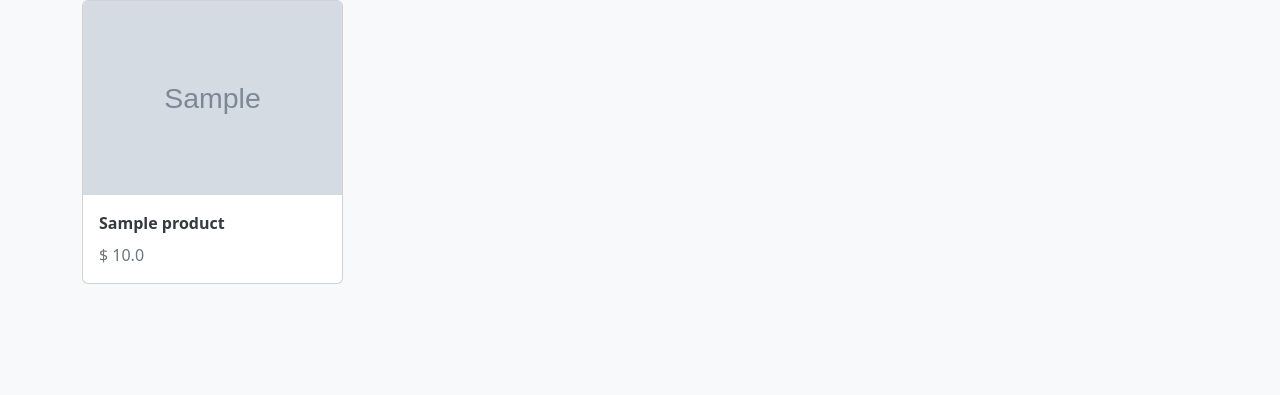
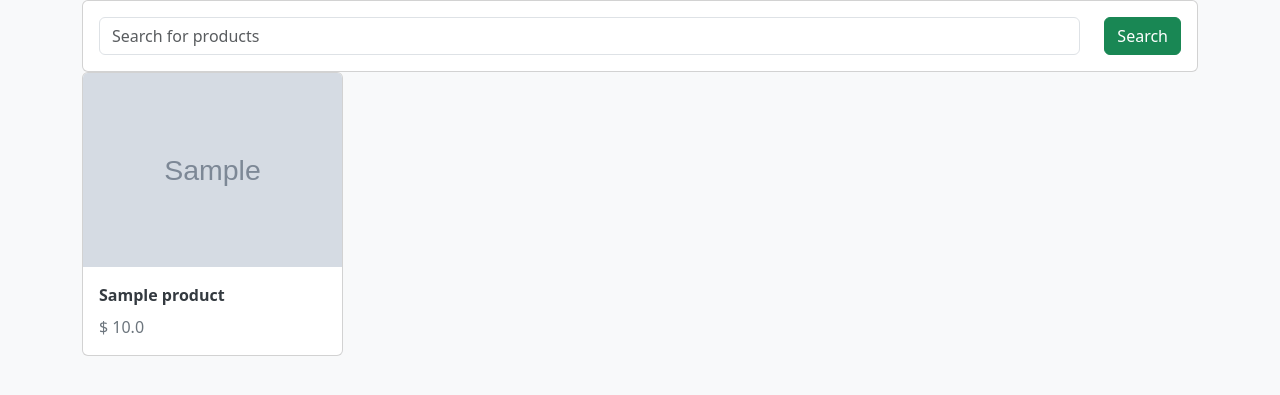
Before and after one commit to andres-ldr/django_ecommerce, a Django app: page / in a window 1280 px wide. Shown: the top 395 px of the page. Run offline with Django 5.2, Linux system fonts and the light colour scheme; tables that the repository leaves empty hold one stand-in row (values such as "Sample post"); grey boxes marked "Sample" are stand-in pictures.

Commit message:
add: Search feature

```diff
--- a/ecomsite/shop/templates/shop/index.html
+++ b/ecomsite/shop/templates/shop/index.html
@@ -21,6 +21,26 @@
   <body>
     <div class="container">
       <div class="row">
+        <div class="col-md-12">
+          <form class="card card-sm">
+            <div class="card-body row no-gutters align-items-center">
+              <div class="col">
+                <input
+                  type="search"
+                  name="item_name"
+                  placeholder="Search for products"
+                  class="form-control form-control-borderless"
+                />
+              </div>
+              <div class="col-auto">
+                <button class="btn btn-success" type="submit">Search</button>
+              </div>
+            </div>
+          </form>
+        </div>
+      </div>
+
+      <div class="row">
         {% for product in products %}
         <div class="col-md-3">
           <div class="card">
--- a/ecomsite/shop/views.py
+++ b/ecomsite/shop/views.py
@@ -1,7 +1,13 @@
 from django.shortcuts import render
+
 from .models import Product
+
 # Create your views here.
+
 
 def index(request):
     products = Product.objects.all()
-    return render(request, 'shop/index.html', {'products': products})
+    item_name = request.GET.get("item_name")
+    if item_name != "" and item_name is not None:
+        products = products.filter(title__icontains=item_name)
+    return render(request, "shop/index.html", {"products": products})
```
